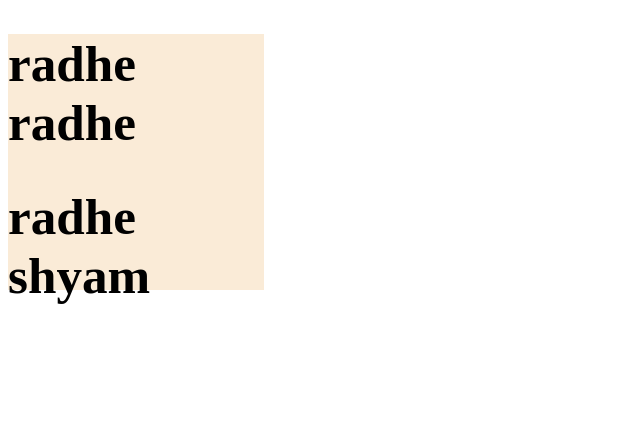
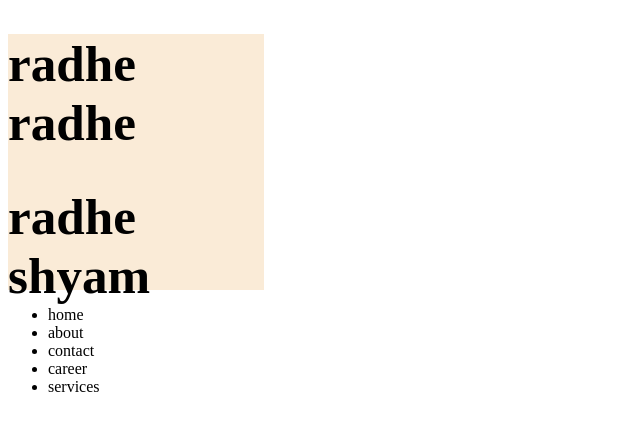
Before and after one commit to karanjoshi-kj/REACT, a React (Vite) app in the folder demo/: page / in a window 1280 px wide. Shown: the top 430 px of the page, without its empty margins (0-640 px from the left). Built offline with nearby package versions, Linux system fonts and the light colour scheme.

Commit message:
CSS FOLDER STRUCTURE & MODULES

```diff
--- a/demo/src/App.jsx
+++ b/demo/src/App.jsx
@@ -1,9 +1,11 @@
 import TopBar from "./components/Topbar/topbar"
+import NavBar from "./components/Topbar/NavBar"
 
 function App() {
   return (
     <>
       <TopBar />
+      <NavBar />
     </>
   )
 }
--- a/demo/src/components/Topbar/NavBar.jsx
+++ b/demo/src/components/Topbar/NavBar.jsx
@@ -0,0 +1,17 @@
+import React from 'react'
+import karan from "..styles/Navbar.module.css"
+const NavBar = () => {
+  return (
+    <div>
+        <ul className='mainContainer'>
+      <li>home</li>
+      <li>about</li>
+      <li>contact</li>
+      <li>career</li>
+      <li>services</li>
+      </ul>
+    </div>
+  )
+}
+
+export default NavBar
--- a/demo/src/components/styles/NavBar.module.css
+++ b/demo/src/components/styles/NavBar.module.css
@@ -1 +1,5 @@
 /*!  TO AVOID COLLISON BETWEEN TO CSS WE USE MODULES . */
+
+.mainContainer{
+    color: blue;
+}
```
